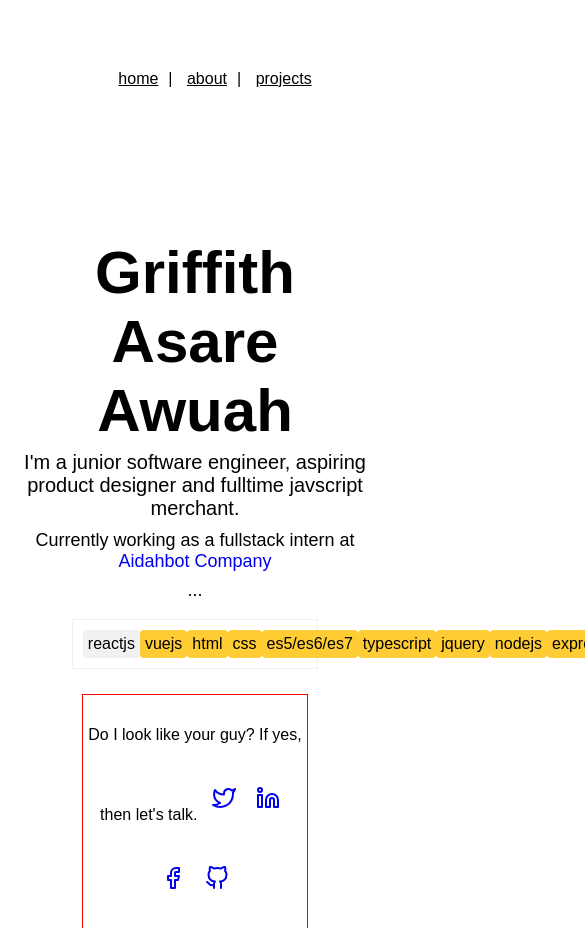
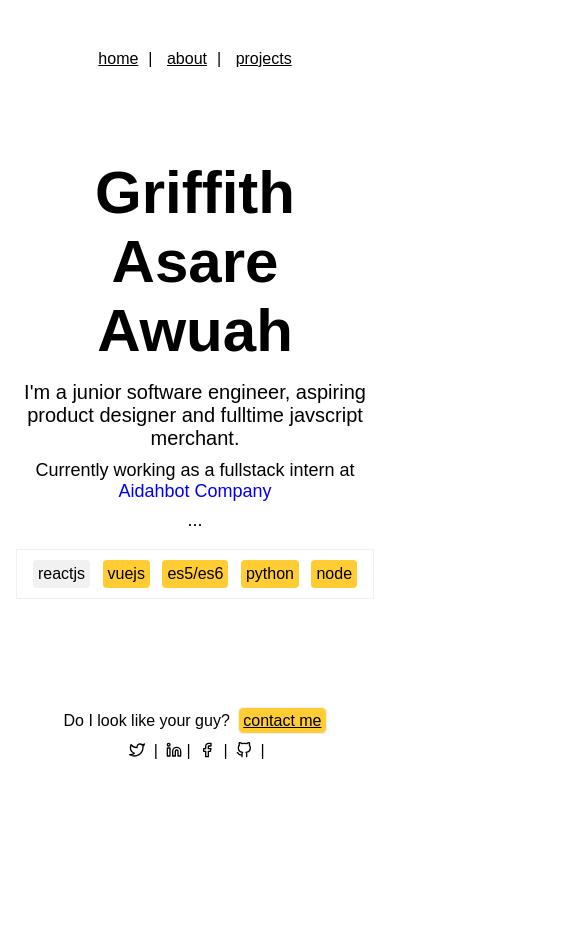
Before and after one commit to gwuah/mywebsite, a Vue app: page /#/ in a window 390 px wide. Shown: the top 928 px of the page, 585 px wide, since content can reach past the window. After the commit the page ends 902 px from the top, so only its background shows below. Built offline with nearby package versions, Linux system fonts and the light colour scheme; a web font is replaced by a local one.

Commit message:
more work

```diff
--- a/src/components/Navigation.vue
+++ b/src/components/Navigation.vue
@@ -13,12 +13,19 @@
     margin: 70px 0;
   }
 
+  ul {
+    -webkit-padding-start: 0px;
+  }
+
   ul a {
     /* text-decoration:; */
     color: black;
     padding: 10px;
   }
 
+  @media (max-width: 500px) {
+    nav {margin: 50px 0;}
+  }
 </style>
 
 <script>
--- a/src/router.js
+++ b/src/router.js
@@ -2,7 +2,9 @@ import Vue from 'vue'
 import Router from 'vue-router'
 import Home from './views/Home.vue'
 import About from './views/About.vue'
-import Projects from './views/Projects';
+import Projects from './views/Projects'
+import ContactMe from './views/ContactMe'
+
 
 Vue.use(Router)
 
@@ -22,6 +24,11 @@ export default new Router({
       path: '/projects',
       name: 'projects',
       component: Projects
+    },
+    {
+      path: '/contact',
+      name: 'contactMe',
+      component: ContactMe
     }
   ]
 })
--- /dev/null
+++ b/src/views/ContactMe.vue
@@ -0,0 +1,61 @@
+<template>
+  <div>
+    <navigation/>
+
+    <div>contact page</div>
+  </div>
+</template>
+
+<style scoped>
+  .navigation {
+    margin-bottom: 150px;
+  }
+
+
+</style>
+
+
+<script>
+
+import Navigation from '@/components/Navigation';
+import SkillTablet from '@/components/SkillTablet';
+
+export default {
+  name: 'contactMe',
+  components: {
+    Navigation,
+    SkillTablet
+  },
+  data() {
+    return {
+      preview_img: "./previewg.png",
+      skills: [
+        {skill:"reactjs", color: " #f1f1f1"},
+        {skill:"vuejs", color: null},
+        {skill:"html", color: null},
+        {skill:"css", color: null},
+        {skill:"es5/es6/es7", color: null},
+        {skill:"typescript", color: null},
+        {skill:"jquery", color: null},
+        {skill:"nodejs", color: null},
+        {skill:"express", color: null},
+        {skill:"scss", color: "#f1f1f1"},
+        {skill:"python", color: null},
+        {skill:"git", color: null},
+        {skill:"postgres", color: "#f1f1f1"},
+        {skill:"graphql", color: "#f1f1f1"}
+      ]
+    }
+  },
+  mounted() {
+    // feather ? feather.replace() : alert("there's no feather")
+    // eslint-disable-next-line
+    feather.replace()
+  },
+  methods: {
+    contactMe() {
+      this.$router.push("contact")
+    }
+  }
+}
+</script>
--- a/src/views/Home.vue
+++ b/src/views/Home.vue
@@ -10,16 +10,24 @@
 
     <!-- <img class="code-preview" :src="preview_img"/> -->
 
-    <div class="skills-container">
-      <skill-tablet v-for="(skillset, key) in skills" :skill="skillset.skill" :key="key" :color="skillset.color"/>
+    <div class="skills-container normal">
+      <skill-tablet class="skill" v-for="(skillset, key) in skills" :skill="skillset.skill" :key="key" :color="skillset.color"/>
+    </div>
+
+    <div class="skills-container mobile">
+      <skill-tablet class="skill" v-for="(skillset, key) in experienced" :skill="skillset.skill" :key="key" :color="skillset.color"/>
     </div>
 
     <div class="mini-contact">
-      Do I look like your guy? If yes, then let's talk.
-      <a href="https://twitter.com/gwuah_"><i data-feather="twitter"></i></a>
-      <a href="https://www.linkedin.com/in/griffith-awuah-b00a62112/_"><i data-feather="linkedin"></i></a>
-      <a href="https://facebook.com/gwuah_"><i data-feather="facebook"></i></a>
-      <a href="https://github.com/gwuah_"><i data-feather="github"></i></a>
+      Do I look like your guy? <span class="lets-talk">If yes, then let's talk.</span> <a href="#" class="contact-me" @click.prevent="contactMe">contact me</a>
+
+      <div>
+      <a href="https://twitter.com/gwuah_"><i data-feather="twitter"></i></a> |
+      <a href="https://www.linkedin.com/in/griffith-awuah-b00a62112/_"><i data-feather="linkedin"></i></a>|
+      <a href="https://facebook.com/gwuah_"><i data-feather="facebook"></i></a> |
+      <a href="https://github.com/gwuah_"><i data-feather="github"></i></a> |
+      </div>
+
     </div>
 
   </div>
@@ -61,24 +69,91 @@
   .skills-container {
     /* margin-top: -30px; */
     padding: 10px;
-    width: 60%;
+    width: 50%;
     margin: 0 auto;
     border: 1px solid #f1f1f1;
     display: flex;
+    flex-flow: row wrap;
     justify-content: space-around
   }
 
+  .mobile {
+    display: none
+  }
+
+  /* .skill {
+    margin: 0 10px 10px 0;
+  } */
+
   .mini-contact {
-    width: 60%;
+    /* width: 60%; */
     margin: 0 auto;
-    line-height: 80px;
     margin-top: 25px !important;
-    border: 1px solid red;
+    /* border: 1px solid red; */
+    padding: 10px;
+    position: relative;
+    top: 78px;
+  }
+
+  .contact-me {
+    background-color: #fc3;
+    color: black;
+    padding:4px;
+    border-radius: 6px;
+    border: 1px solid #f1f1f1;
+    margin-left: 4px;
+  }
+
+  .mini-contact div {
+    margin-top: 10px;
   }
 
   .mini-contact svg {
-    margin: 10px;
+    height: 16px;
+    position: relative;
+    top: 2px;
+    color: black;
   }
+
+  @media (max-width: 1100px) {
+    .skills-container {
+      width: 90%;
+      margin-bottom: 4px;
+      /* border: 1px solid red; */
+    }
+  }
+
+  @media (max-width: 500px) {
+    .navigation {
+      margin-bottom: 90px;
+    }
+
+    h1.name {
+      margin-bottom: 50px;
+    }
+
+    .skills-container {
+      width: 90%;
+      margin-bottom: 4px;
+      /* border: 1px solid red; */
+    }
+
+    .normal {
+      display: none;
+    }
+
+    .mobile {
+      display: flex;
+      margin: none;
+    }
+
+    .lets-talk {
+      display: none;
+    }
+
+
+  }
+
 
 </style>
 
@@ -97,6 +172,13 @@ export default {
   data() {
     return {
       preview_img: "./previewg.png",
+      experienced: [
+        {skill:"reactjs", color: " #f1f1f1"},
+        {skill:"vuejs", color: ""},
+        {skill:"es5/es6", color: null},
+        {skill:"python", color: null},
+        {skill:"node", color: null}
+      ],
       skills: [
         {skill:"reactjs", color: " #f1f1f1"},
         {skill:"vuejs", color: null},
@@ -111,7 +193,7 @@ export default {
         {skill:"python", color: null},
         {skill:"git", color: null},
         {skill:"postgres", color: "#f1f1f1"},
-        {skill:"graphql", color: "#f1f1f1"}
+        {skill:"graphql", color: "#f1f1f1"},
       ]
     }
   },
@@ -119,6 +201,11 @@ export default {
     // feather ? feather.replace() : alert("there's no feather")
     // eslint-disable-next-line
     feather.replace()
+  },
+  methods: {
+    contactMe() {
+      this.$router.push("contact")
+    }
   }
 }
 </script>
```
